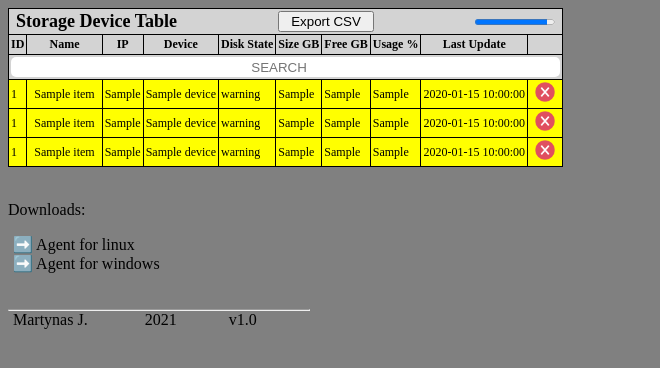
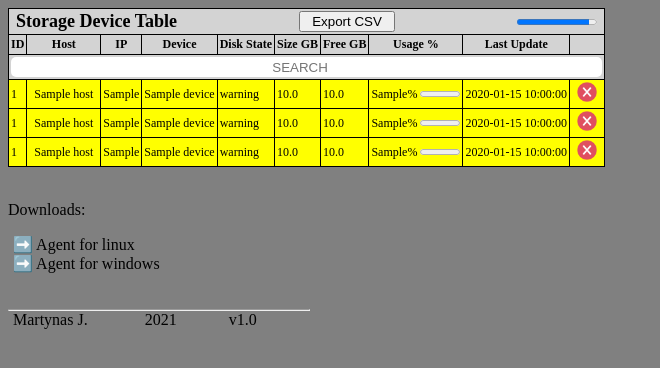
Before and after one commit to f5AFfMhv/storage-device-table, a Flask app: page / in a window 1280 px wide. Shown: the top 368 px of the page, without its empty margins (0-660 px from the left). Run offline with Flask 2, Linux system fonts and the light colour scheme; tables that the repository leaves empty hold one stand-in row (values such as "Sample post"); a database or web service that is not in the repository returns one stand-in record (values such as "Sample title"); data that the repository does not hold is empty.

Commit message:
Changed units from GB to MB

```diff
--- a/app.py
+++ b/app.py
@@ -30,9 +30,9 @@ import pandas as pd
 
 # Variables
 BASE = 'http://localhost:5000'
-API = '/api/v1/resources/servers' # API uri
+API = '/api/v1/resources/devices' # API uri
 BASE_URL = BASE + API
-DB_FILE = 'servers.db'
+DB_FILE = 'DB.db'
 IFRAME_GRAPH = 'iframe_figures/figure_0.html'
 STATE_ORDER= ["alert", "warning", "normal"]
 
@@ -144,7 +144,7 @@ def export_table():
     request = requests.get(BASE_URL + '/all').json()
     # Generate CSV using pandas module
     export = pd.read_json(json.dumps(request))
-    export.to_csv("SD_table.csv", index=False, columns=['id', 'name', 'ip', 'device', 'state', 'size_gb', 'free_gb', 'used_perc', 'updated'])
+    export.to_csv("SD_table.csv", index=False, columns=['id', 'host', 'ip', 'device', 'state', 'size_mb', 'free_mb', 'used_perc', 'updated'])
     return send_file("SD_table.csv", as_attachment=True)
 
 
@@ -154,9 +154,9 @@ def export_table():
 # Get all records from DB in JSON
 @app.route(API + '/all', methods=['GET'])
 def get_all_records():
-    sql = ''' SELECT * FROM servers '''
-    all_servers = db_read(DB_FILE, sql)
-    return jsonify(all_servers)
+    sql = ''' SELECT * FROM devices '''
+    all_devices = db_read(DB_FILE, sql)
+    return jsonify(all_devices)
 
 # Get specific records from DB
 @app.route(API, methods=['GET'])
@@ -164,11 +164,11 @@ def get_record():
     # Filter API requests by record ID, hostname, state or device
     id = request.args.get('id')
     state = request.args.get('state')
-    name = request.args.get('name')
+    host = request.args.get('host')
     device = request.args.get('device')
 
     # Build SQL query from given requests
-    sql = "SELECT * FROM servers WHERE"
+    sql = "SELECT * FROM devices WHERE"
     to_filter = []
 
     if id:
@@ -177,13 +177,13 @@ def get_record():
     if state:
         sql += ' state=? AND'
         to_filter.append(state)
-    if name:
-        sql += ' name=? AND'
-        to_filter.append(name)
+    if host:
+        sql += ' host=? AND'
+        to_filter.append(host)
     if device:
         sql += ' device=? AND'
         to_filter.append(device)
-    if not (id or state or name or device):
+    if not (id or state or host or device):
         return page_not_found(404)
 
     # Remove trailing 'AND' from sql query
@@ -205,30 +205,30 @@ def create_record():
     print(request.json)
     # If POST request is valid, form list of arguments from request and add new record to DB file.
     # If value is missing NULL will be assigned
-    if not request.json or not 'name' in request.json:
+    if not request.json or not 'host' in request.json:
         return bad_request(400)
     # Sanity check for request values
     if type(request.json.get('state')) != str or request.json.get('state') == None:
         return bad_request(400, 'state value incorect or missing')
-    if type(request.json.get('size_gb')) != int or request.json.get('size_gb') == None:
-        return bad_request(400, 'size_gb value incorect or missing')
-    if type(request.json.get('free_gb')) != int or request.json.get('free_gb') == None:
-        return bad_request(400, 'free_gb value incorect or missing')
+    if type(request.json.get('size_mb')) != int or request.json.get('size_mb') == None:
+        return bad_request(400, 'size_mb value incorect or missing')
+    if type(request.json.get('free_mb')) != int or request.json.get('free_mb') == None:
+        return bad_request(400, 'free_mb value incorect or missing')
     if type(request.json.get('used_perc')) != int or request.json.get('used_perc') == None:
         return bad_request(400, 'used_perc value incorect or missing')
 
-    server_list = (request.json.get('name'), request.json.get('device'), request.json.get('state'),
-                    request.json.get('size_gb'), request.json.get('free_gb'), request.json.get('used_perc'),
+    server_list = (request.json.get('host'), request.json.get('device'), request.json.get('state'),
+                    request.json.get('size_mb'), request.json.get('free_mb'), request.json.get('used_perc'),
                     request.remote_addr, datetime.now().strftime("%Y-%m-%d %H:%M:%S"))
     # SQL query
-    sql = ''' INSERT INTO servers(name,device,state,size_gb,free_gb,used_perc,ip,updated)
+    sql = ''' INSERT INTO devices(host,device,state,size_mb,free_mb,used_perc,ip,updated)
               VALUES(?,?,?,?,?,?,?,?) '''
 
     # Execute SQL query
     db_mod(DB_FILE, sql, server_list)
 
     # Get latest record from DB
-    sql = ''' SELECT * FROM servers WHERE id=(SELECT MAX(id) FROM servers); '''
+    sql = ''' SELECT * FROM devices WHERE id=(SELECT MAX(id) FROM devices); '''
     latest_server = db_read(DB_FILE, sql)
     return jsonify({'server': latest_server}), 201
 
@@ -248,22 +248,22 @@ def update_record():
     # Sanity check for request values
     if type(request.json.get('state')) != str or request.json.get('state') == None:
         return bad_request(400, 'state value incorect or missing')
-    if type(request.json.get('size_gb')) != int or request.json.get('size_gb') == None:
-        return bad_request(400, 'size_gb value incorect or missing')
-    if type(request.json.get('free_gb')) != int or request.json.get('free_gb') == None:
-        return bad_request(400, 'free_gb value incorect or missing')
+    if type(request.json.get('size_mb')) != int or request.json.get('size_mb') == None:
+        return bad_request(400, 'size_mb value incorect or missing')
+    if type(request.json.get('free_mb')) != int or request.json.get('free_mb') == None:
+        return bad_request(400, 'free_mb value incorect or missing')
     if type(request.json.get('used_perc')) != int or request.json.get('used_perc') == None:
         return bad_request(400, 'used_perc value incorect or missing')
 
     # Form list of new values from request (no NULL values should be added, because of previous check)
-    server_list = (request.json.get('state'), request.json.get('size_gb'), request.json.get('free_gb'),
+    server_list = (request.json.get('state'), request.json.get('size_mb'), request.json.get('free_mb'),
         request.json.get('used_perc'), request.remote_addr, datetime.now().strftime("%Y-%m-%d %H:%M:%S"), request.json.get('id'))
 
     # Build SQL query
-    sql = ''' UPDATE servers
+    sql = ''' UPDATE devices
               SET state = ? ,
-                  size_gb = ? ,
-                  free_gb = ? ,
+                  size_mb = ? ,
+                  free_mb = ? ,
                   used_perc = ?,
                   ip = ?,
                   updated = ?
@@ -287,7 +287,7 @@ def delete_record():
         return page_not_found(404)
 
     # Form SQL query
-    sql = ''' DELETE FROM servers WHERE id=? '''
+    sql = ''' DELETE FROM devices WHERE id=? '''
     # Execute SQL query
     db_mod(DB_FILE, sql, (id,))
     return jsonify({'result': True}), 200
--- a/templates/index.html
+++ b/templates/index.html
@@ -24,7 +24,7 @@
       </tr>
       <tr>
         <th>ID</th>
-        <th>Name</th>
+        <th>Host</th>
         <th>IP</th>
         <th>Device</th>
         <th>Disk State</th>
@@ -50,13 +50,13 @@
         <tr style="background:red;">
       {% endif %}
         <td>{{ i.id }}</td>
-        <td><a href="graph/{{ i.name }}" target="_blank">{{ i.name }}</a></td>
+        <td><a href="graph/{{ i.host }}" target="_blank">{{ i.host }}</a></td>
         <td>{{ i.ip }}</td>
         <td>{{ i.device }}</td>
         <td>{{ i.state }}</td>
-        <td>{{ i.size_gb }}</td>
-        <td>{{ i.free_gb }}</td>
-        <td>{{ i.used_perc}}</td>
+        <td>{{ (i.size_mb / 1024)|round(1, 'floor') }}</td>
+        <td>{{ (i.free_mb / 1024)|round(1, 'floor') }}</td>
+        <td>{{ i.used_perc}}% <progress style="width:40px;" value="{{ i.used_perc}}" max="100"></progress></td>
         <td>{{ i.updated }}</td>
         <td><a href="remove/{{ i.id }}"><img alt="DEL" src="delete.png" width=20 height=20></a></td>
       </tr>
```
Also changed, not shown: graphs.py (+6 -6 lines), DB.db (added), clean.db, 3 other files.
